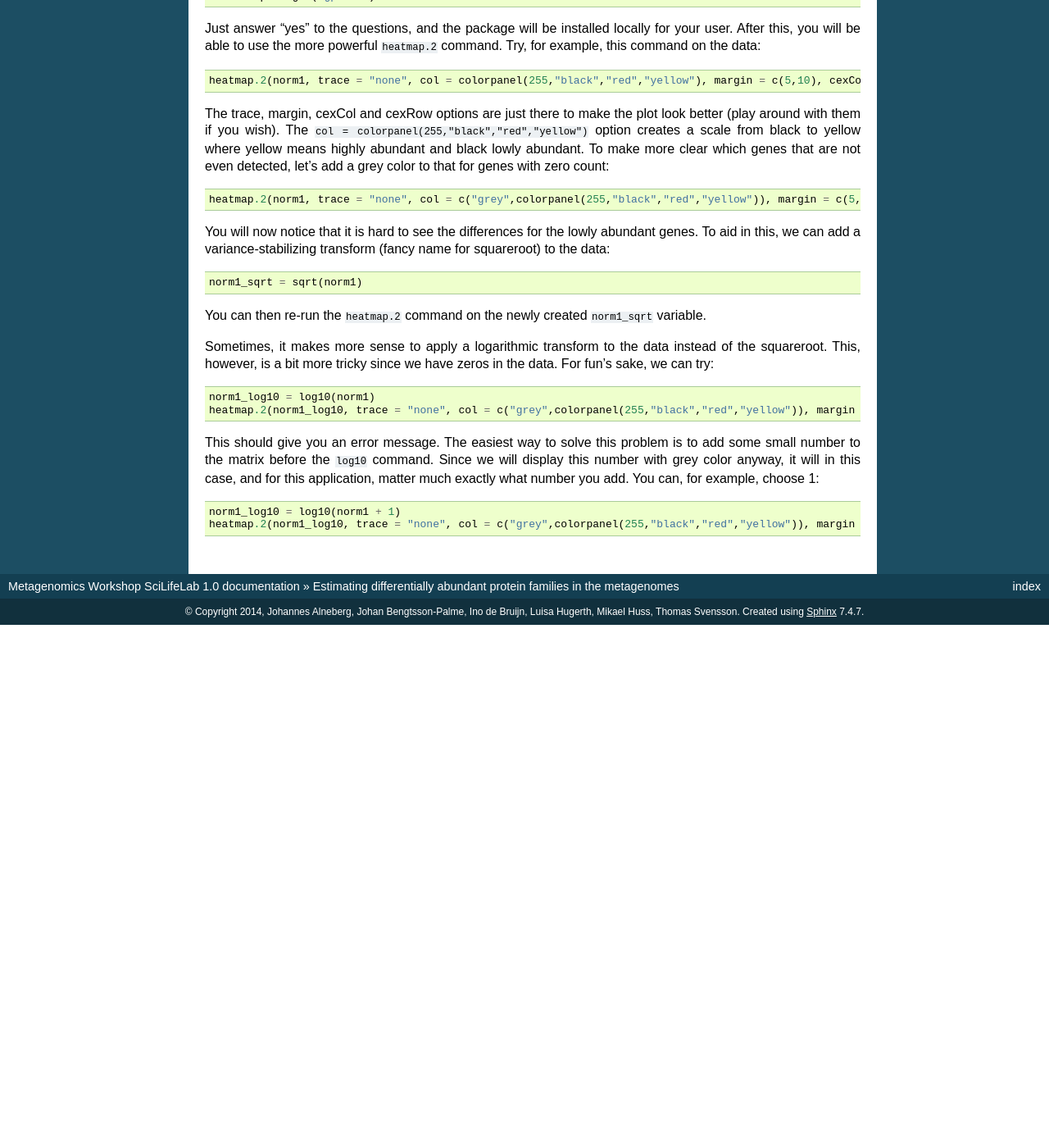
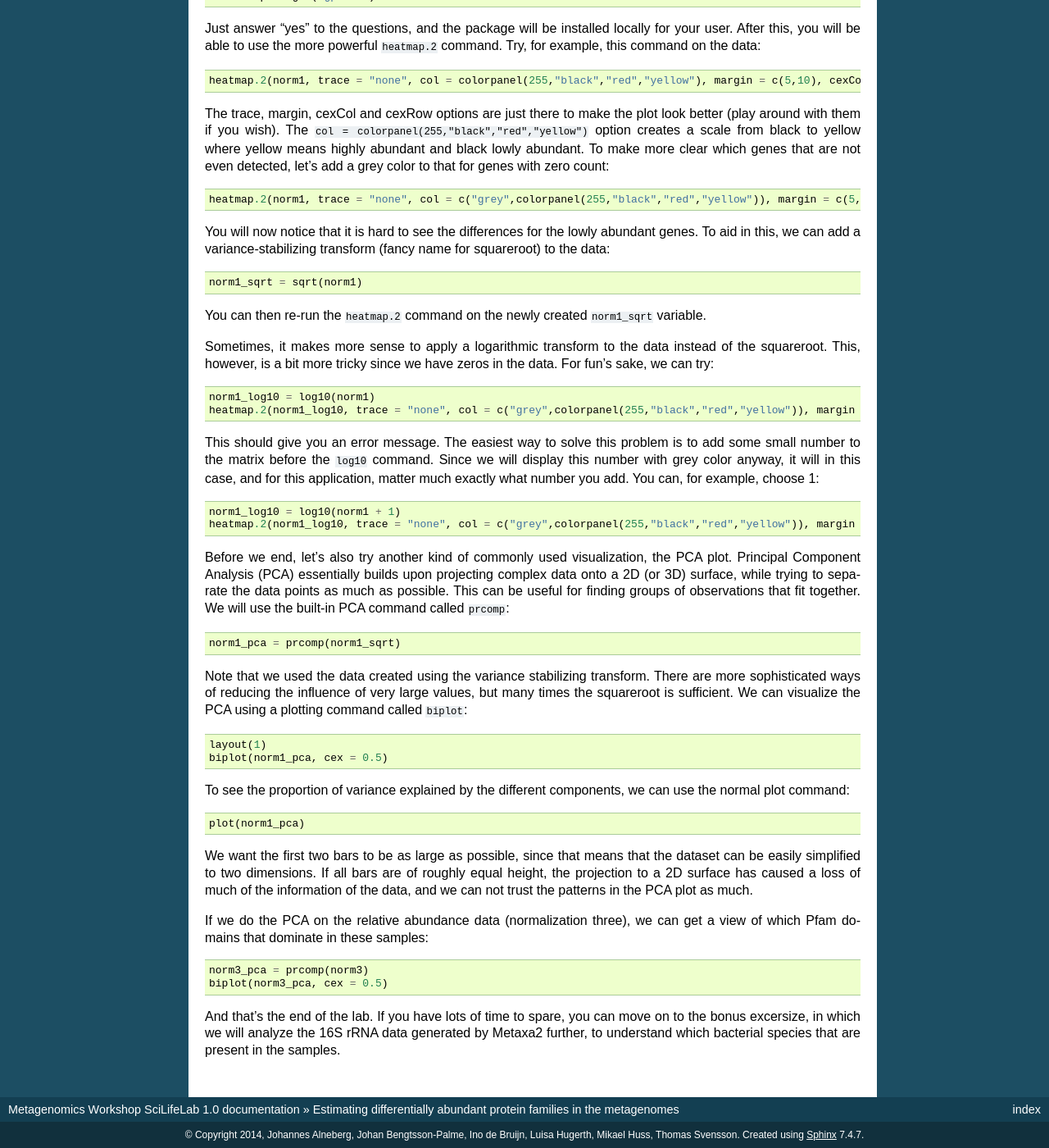
Before and after one commit to inodb/2014-5-metagenomics-workshop, a Sphinx documentation site: the page built from source/annotation/differential.rst, in a window 1280 px wide and 1400 px high, scrolled down 2646 px. Shown: the whole window at 82% size. Built offline with Sphinx 7.4.7, drawn with Linux system fonts in a browser that asks for light colours; before the commit the page ends 3408 px from its top, so only the background shows below that.

Commit message:
Update differential.rst

```diff
--- a/source/annotation/differential.rst
+++ b/source/annotation/differential.rst
@@ -187,3 +187,38 @@ much exactly what number you add. You can, for example, choose 1::
 
     norm1_log10 = log10(norm1 + 1)
     heatmap.2(norm1_log10, trace = "none", col = c("grey",colorpanel(255,"black","red","yellow")), margin = c(5,10), cexCol = 1, cexRow = 0.7)
+
+Before we end, let's also try another kind of commonly used visualization, the PCA plot.
+Principal Component Analysis (PCA) essentially builds upon projecting complex data onto a
+2D (or 3D) surface, while trying to separate the data points as much as possible. This
+can be useful for finding groups of observations that fit together. We will use the built-in
+PCA command called ``prcomp``::
+
+    norm1_pca = prcomp(norm1_sqrt)
+
+Note that we used the data created using the variance stabilizing transform. There are more
+sophisticated ways of reducing the influence of very large values, but many times the
+squareroot is sufficient. We can visualize the PCA using a plotting command called ``biplot``::
+
+    layout(1)
+    biplot(norm1_pca, cex = 0.5)
+
+To see the proportion of variance explained by the different components, we can use the
+normal plot command::
+
+    plot(norm1_pca)
+
+We want the first two bars to be as large as possible, since that means that the dataset
+can be easily simplified to two dimensions. If all bars are of roughly equal height, the
+projection to a 2D surface has caused a loss of much of the information of the data, and
+we can not trust the patterns in the PCA plot as much.
+
+If we do the PCA on the relative abundance data (normalization three), we can get a view
+of which Pfam domains that dominate in these samples::
+
+    norm3_pca = prcomp(norm3)
+    biplot(norm3_pca, cex = 0.5)
+
+And that's the end of the lab. If you have lots of time to spare, you can move on to the
+bonus excersize, in which we will analyze the 16S rRNA data generated by Metaxa2 further,
+to understand which bacterial species that are present in the samples.
```
